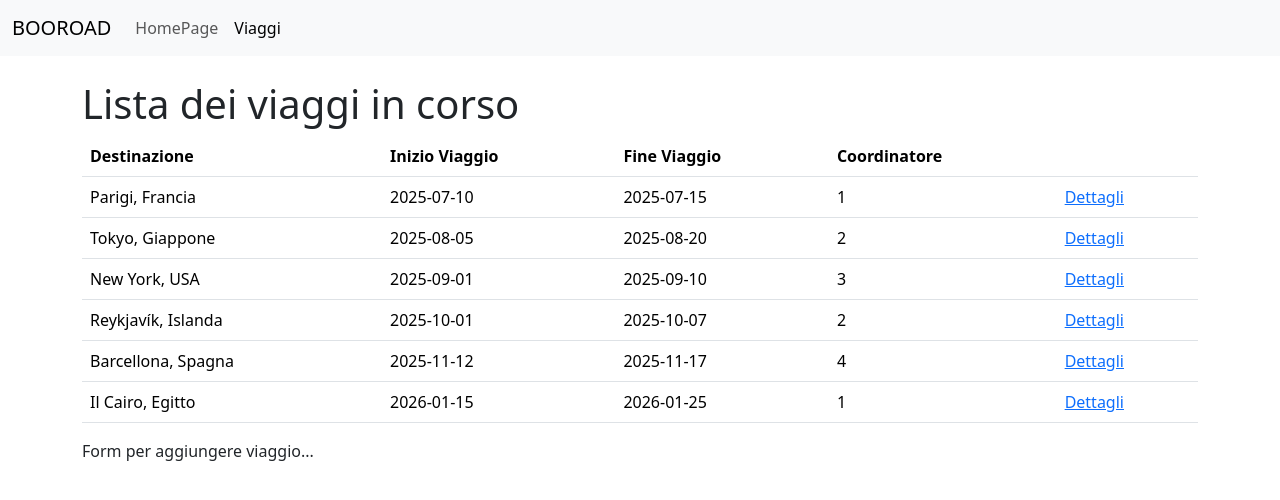
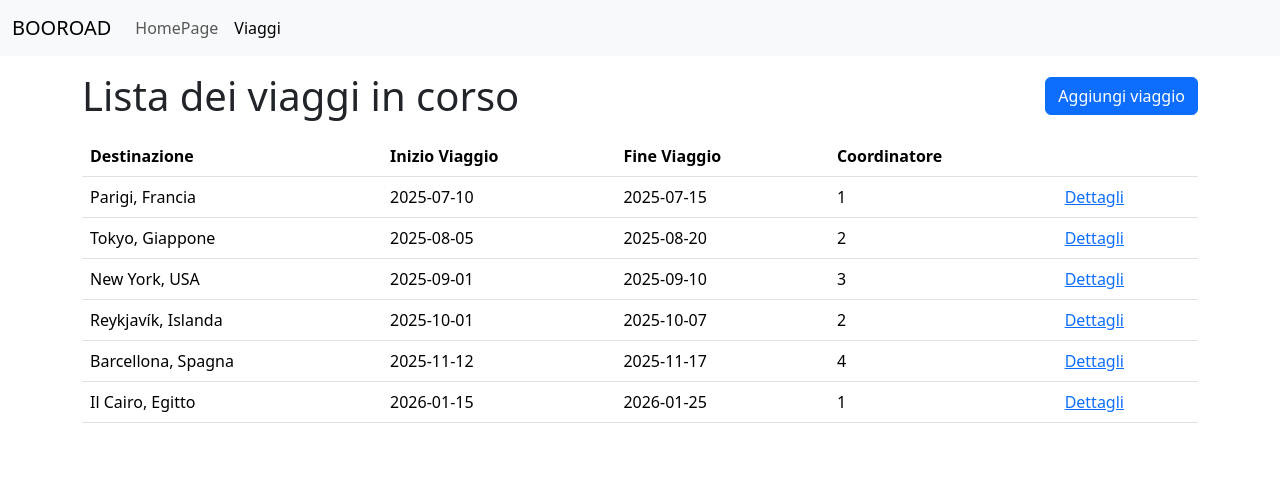
Before and after one commit to VoilaSecari/webapp-viaggi-softskill, a React (Vite) app: page /viaggi in a window 1280 px wide. Shown: the top 500 px of the page. Built offline with nearby package versions, Linux system fonts and the light colour scheme.

Commit message:
feat: add button "aggiungi viaggio" in TravelListPage.
on click it opens the modal that contains the form to add new travel destinations

```diff
--- a/src/assets/pages/viaggi/TravelListPage.jsx
+++ b/src/assets/pages/viaggi/TravelListPage.jsx
@@ -1,11 +1,31 @@
 import { travels } from "../../data/travels.js";
 import { NavLink } from "react-router-dom";
 import TravelDetailPage from "./TravelDetailPage.jsx";
+import TravelForm from "../../components/TravelForm.jsx";
+import { useState } from "react";
 
 export default function TravelListPage() {
+  const [travelList, setTravelList] = useState(travels);
   return (
+    <>
       <div className="container">
-      <h1 className="mt-4">Lista dei viaggi in corso</h1>
+        <div className="row align-items-center">
+          <div className="col-md-8">
+            <h1 className="my-3">Lista dei viaggi in corso</h1>
+          </div>
+          <div className="col-md-4 text-end">
+            <button
+              className="btn btn-primary "
+              data-bs-toggle="modal"
+              data-bs-target="#travel-form"
+            >
+              Aggiungi viaggio
+            </button>
+          </div>
+        </div>
+        <div className="modal fade" id="travel-form" aria-hidden={true}>
+          <TravelForm setTravelList={setTravelList} />
+        </div>
         <section>
           <table className="table">
             <thead>
@@ -18,7 +38,7 @@ export default function TravelListPage() {
               </tr>
             </thead>
             <tbody>
-            {travels.map((travel) => {
+              {travelList.map((travel) => {
                 return (
                   <>
                     <tr key={travel.id}>
@@ -27,7 +47,10 @@ export default function TravelListPage() {
                       <td>{travel.endDate}</td>
                       <td>{travel.coordinator}</td>
                       <td>
-                      <NavLink to={`/viaggi/${travel.id}`} className="nav-item">
+                        <NavLink
+                          to={`/viaggi/${travel.id}`}
+                          className="nav-item"
+                        >
                           Dettagli
                         </NavLink>
                       </td>
@@ -38,9 +61,7 @@ export default function TravelListPage() {
             </tbody>
           </table>
         </section>
-      <section>
-        <div>Form per aggiungere viaggio...</div>
-      </section>
       </div>
+    </>
   );
 }
```
Lines whose indentation alone changed are shown as unchanged.
